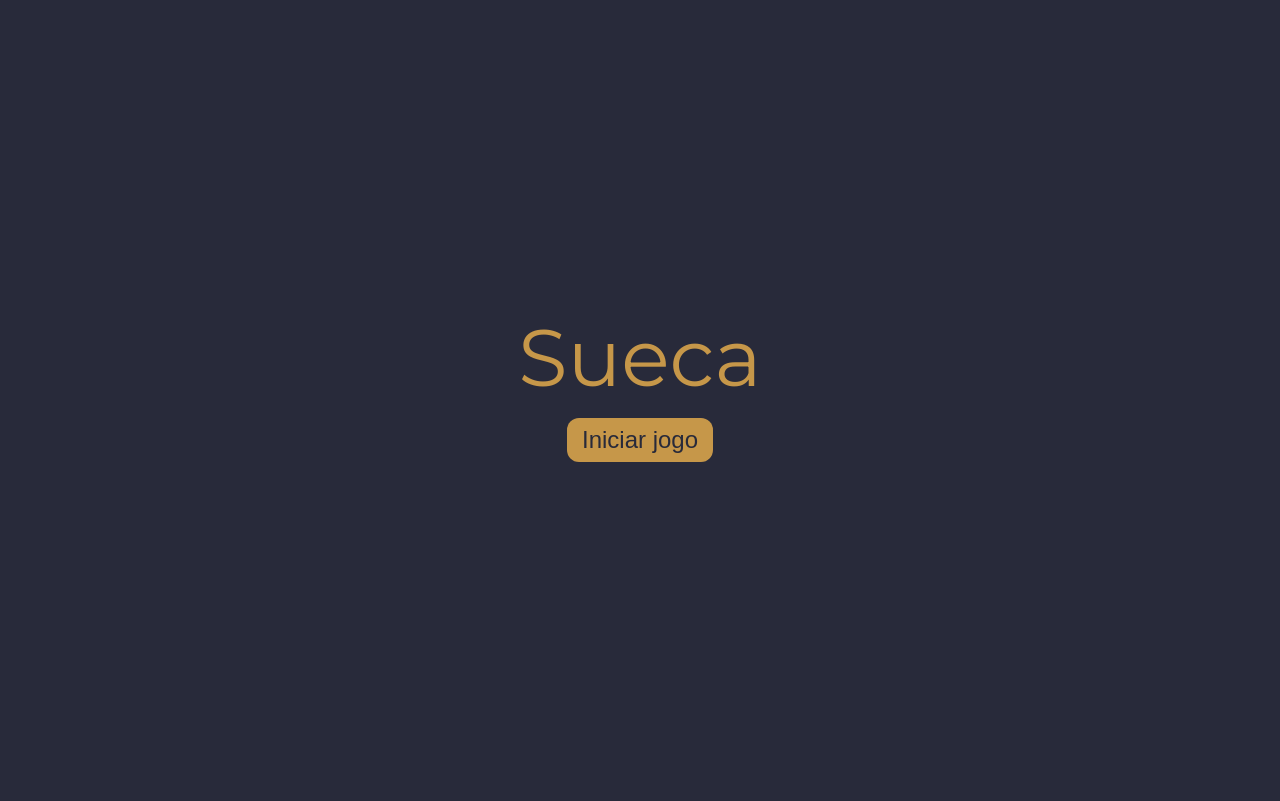
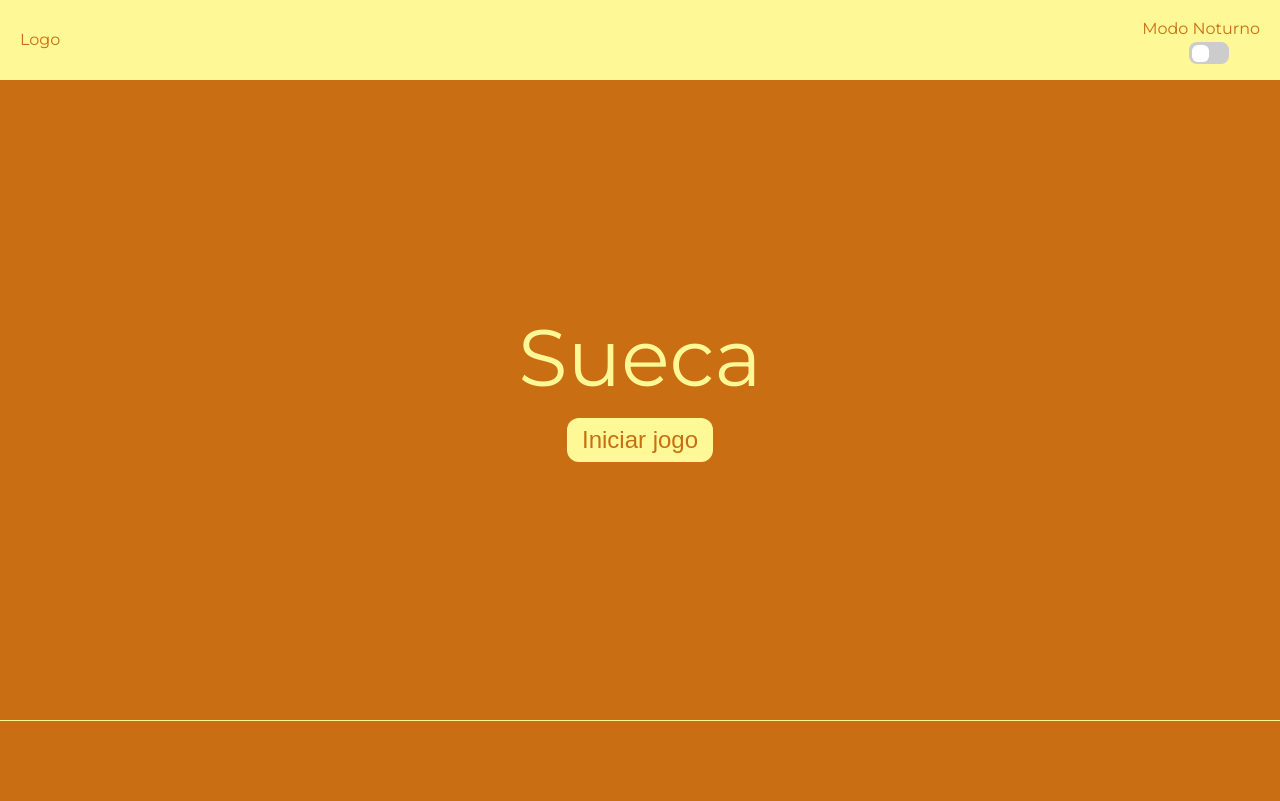
Before and after one commit to Bpelossi/DrinkGame, a plain HTML site: page index.html in a window 1280 px wide. Drawn offline with nearby package versions, Linux system fonts and the light colour scheme; a web font is replaced by a local one.

Commit message:
Atualização 0.1
adicionando funcionalidade modo noturno

```diff
--- a/app/script.js
+++ b/app/script.js
@@ -1,6 +1,8 @@
 const btnIniciarRetirar= document.getElementById('iniciarRetirar');
 const display = document.getElementById('box');
 const displayCartas = document.getElementById('cartas-faltantes');
+const modoNoturno = document.getElementById('alterar-modo-noturno');
+const html = document.querySelector('html');
 var carta = null;
 let deck1 = null;
 
@@ -49,3 +51,11 @@ btnIniciarRetirar.addEventListener('click',()=>{
 function fimDeJogo(){
     display.innerHTML=`<div id='fim-de-jogo'> FIM DE JOGO </div>`;
 }
+
+modoNoturno.addEventListener('change',()=>{
+    if(html.getAttribute('data-contexto')=='light'){
+        html.setAttribute('data-contexto','dark');
+    } else {
+        html.setAttribute('data-contexto','light');
+    }
+})
--- a/index.html
+++ b/index.html
@@ -1,5 +1,5 @@
 <!DOCTYPE html>
-    <html lang="pt-br" data-contexto="dark">
+    <html lang="pt-br" data-contexto="light">
     <head>
         <meta charset="UTF-8">
         <meta name="viewport" content="width=device-width, initial-scale=1.0">
@@ -18,10 +18,24 @@
         <script src="app/script.js" defer></script>
     </head>
     <body>
-        <h1> Sueca </i></h1>
-        <div id="box">
-        </div>
-        <button id="iniciarRetirar">Iniciar jogo</button>
-        <div id="cartas-faltantes"></div>
+        <header>
+            <div class="cabecalho logo">Logo</div>
+            <div class="cabecalho modo-noturno">
+                <div class="modo-noturno-texto">Modo Noturno</div>
+                <label class="switch">
+                    <input type="checkbox" id="alterar-modo-noturno">
+                    <span class="slider round"></span>
+                </label>
+            </div>
+        </header>
+        <nav>
+            <h1> Sueca </i></h1>
+            <div id="box">
+            </div>
+            <button id="iniciarRetirar">Iniciar jogo</button>
+            <div id="cartas-faltantes"></div>
+        </nav>
+        <footer>
+        </footer>
     </body>
 </html>
--- a/style.css
+++ b/style.css
@@ -19,14 +19,33 @@
 body{
     background-color: var(--bg-color);
     color: var(--primary-color);
-    min-height: 100vh;
+    margin: 0;
+    font-family: var(--font-family);
+}
+
+header {
+    background-color: var(--primary-color);
+    color: var(--bg-color);
+    height: 10vh;
+    min-height: 80px;
+    display: flex;
+}
+
+nav {
+    min-height: 80vh;
     display: flex;
     flex-direction: column;
     align-items: center;
     justify-content: center;
     text-align: center;
-    margin: 0;
-    font-family: var(--font-family);
+}
+
+footer {
+    border-top: 1px solid var(--primary-color);
+    background-color: var(--bg-color);
+    color: var(--primary-color);
+    height: 10vh;
+    display: flex;
 }
 
 h1 {
@@ -45,6 +64,30 @@ button {
 
 hr {
     border: 1px solid var(--primary-color);
+}
+
+.cabecalho {
+    display: flex;
+    flex-direction: column;
+    justify-content: center;
+    text-align: center;
+}
+
+.logo{
+    margin-left: 20px;
+    margin-right: autox;
+}
+
+.modo-noturno {
+    margin-left: auto;
+    margin-right: 20px;
+}
+
+.modo-noturno-texto{
+    position: relative;
+    top: 0;
+    display: inline;
+    margin: 0px;
 }
 
 #carta {
@@ -76,3 +119,65 @@ hr {
 #cartas-faltantes{
     margin: 10px;
 }
+
+.switch {
+    position:relative;
+    top: 5px;
+    left: 40%;
+    display: inline;
+    width: 40px;
+    height: 22.2px;;
+}
+
+.switch input {
+    opacity: 0;
+    width: 0;
+    height: 0;
+}
+
+.slider {
+    position: absolute;
+    cursor: pointer;
+    top: 0;
+    left: 0;
+    right: 0;
+    bottom: 0;
+    background-color: #ccc;
+    -webkit-transition: .4s;
+    transition: .4s;
+}
+
+.slider:before {
+    position: absolute;
+    content: "";
+    height: 16.9px;
+    width: 16.9px;
+    left: 2.6px;
+    bottom: 2.6px;
+    background-color: white;
+    -webkit-transition: .4s;
+    transition: .4s;
+}
+
+
+input:checked + .slider {
+    background-color: var(--bg-color);
+  }
+
+input:focus + .slider {
+    box-shadow: 0 0 1px var(--bg-color);
+}
+
+input:checked + .slider:before {
+    -webkit-transform: translateX(16.9px);
+    -ms-transform: translateX(16.9px);
+    transform: translateX(16.9px);
+}
+
+.slider.round {
+    border-radius: 8px;
+}
+
+.slider.round:before {
+    border-radius: 35%;
+}
```
